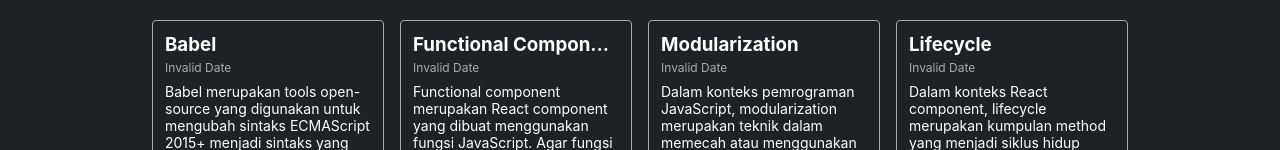
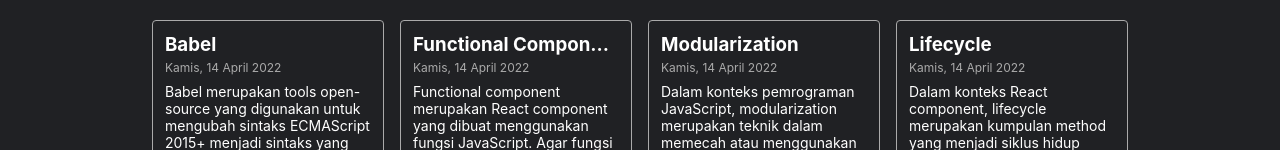
Before and after one commit to hawariMuflihMunte/react-jsx, a React (Vite) app in the folder personal-notes-starter/: page / in a window 1280 px wide. Shown: the part 509-659 px from the top of the page. Built offline with nearby package versions, Linux system fonts and the light colour scheme.

Commit message:
Fix invalid date

```diff
--- a/personal-notes-starter/src/components/NotesItem.jsx
+++ b/personal-notes-starter/src/components/NotesItem.jsx
@@ -4,7 +4,7 @@
 export default function NotesItem({
   id,
   title,
-  date,
+  createdAt,
   body
 }) {
   return (
@@ -12,7 +12,7 @@
         <article className="note-item__content">
           <h3 className="note-item__title">{title}</h3>
           <p className="note-item__date">
-            {showFormattedDate(date)}
+            {showFormattedDate(createdAt)}
           </p>
           <p className="note-item__body">
             {body}
```
